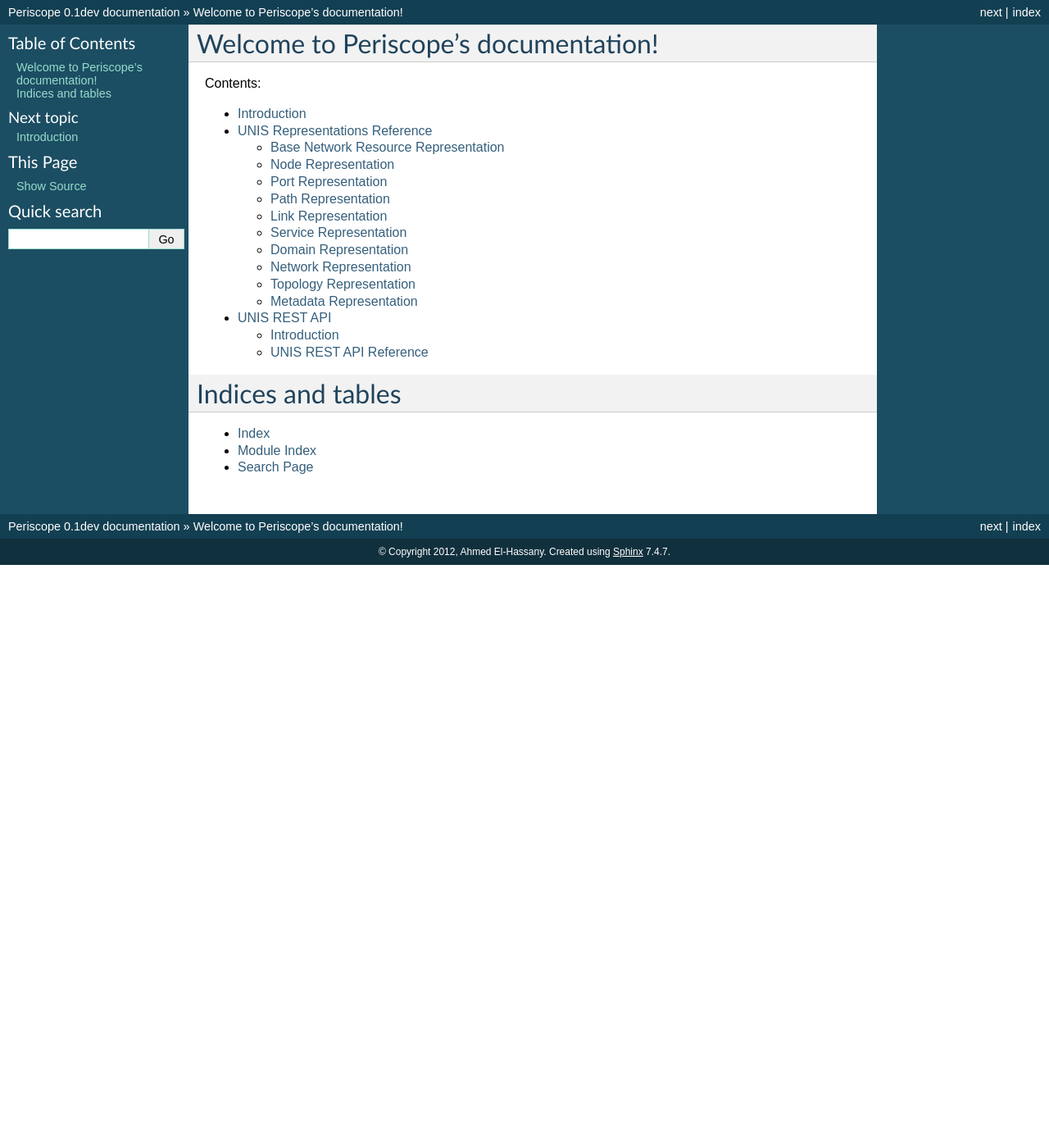
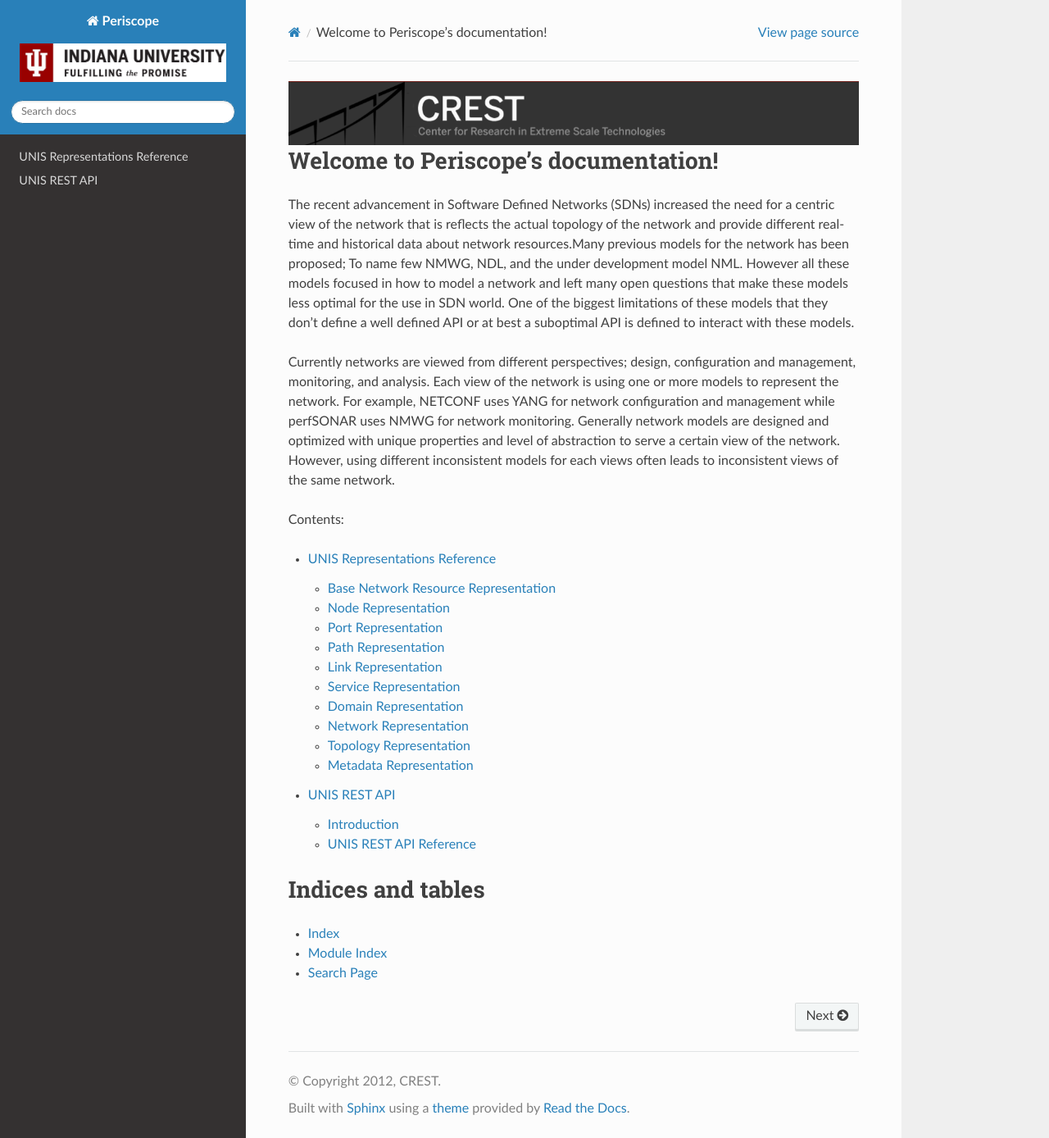
Before and after one commit to periscope-ps/unis, a Sphinx documentation site: the page built from docs/source/index.rst, in a window 1280 px wide and 1388 px high. Shown: the whole window at 82% size. Built offline with Sphinx 7.4.7 and the Read the Docs theme 2.0.0, drawn with Linux system fonts in a browser that asks for light colours.

Commit message:
Sphinx documentation with new template

```diff
--- /dev/null
+++ b/docs/source/_templates/layout.html
@@ -0,0 +1,11 @@
+{% extends "!layout.html" %}
+
+{% block relbar1 %}
+
+{{ super() }}
+{% endblock %}
+
+{% block sidebartoc %}
+<h3>{{ _('Table Of Contents') }}</h3>
+{{ toctree() }}
+{% endblock %}
--- a/docs/source/conf.py
+++ b/docs/source/conf.py
@@ -12,6 +12,7 @@
 # serve to show the default.
 
 import sys, os
+import sphinx_rtd_theme
 
 # If extensions (or modules to document with autodoc) are in another directory,
 # add these directories to sys.path here. If the directory is relative to the
@@ -45,7 +46,8 @@
 
 # General information about the project.
 project = u'Periscope'
-copyright = u'2012, Ahmed El-Hassany'
+copyright = u'2012, CREST'
+author = 'Ahmed El-Hassany'
 
 # The version info for the project you're documenting, acts as replacement for
 # |version| and |release|, also used in various other places throughout the
@@ -95,12 +97,18 @@
 
 # The theme to use for HTML and HTML Help pages.  See the documentation for
 # a list of builtin themes.
-html_theme = 'default'
+html_theme = 'sphinx_rtd_theme'
+html_theme_path = [sphinx_rtd_theme.get_html_theme_path()]
 
 # Theme options are theme-specific and customize the look and feel of a theme
 # further.  For a list of options available for each theme, see the
 # documentation.
 #html_theme_options = {}
+html_theme_options = {
+    "sticky_navigation": True,
+    "display_version": False
+}
+html_logo = "_static/LOGO.jpg"
 
 # Add any paths that contain custom themes here, relative to this directory.
 #html_theme_path = []
--- a/docs/source/index.rst
+++ b/docs/source/index.rst
@@ -1,21 +1,21 @@
-.. Periscope documentation master file, created by
-   sphinx-quickstart on Fri May 11 16:13:17 2012.
-   You can adapt this file completely to your liking, but it should at least
-   contain the root `toctree` directive.
+.. Periscope documentation
+
+.. image:: _static/CREST.png
+      :align: center
 
 Welcome to Periscope's documentation!
 =====================================
+The recent advancement in Software Defined Networks (SDNs) increased the need for a centric view of the network that is reflects the actual topology of the network and provide different real-time and historical data about network resources.Many previous models for the network has been proposed; To name few NMWG, NDL, and the under development model NML. However all these models focused in how to model a network and left many open questions that make these models less optimal for the use in SDN world. One of the biggest limitations of these models that they don't define a well defined API or at best a suboptimal API is defined to interact with these models.
+
+Currently networks are viewed from different perspectives; design, configuration and management, monitoring, and analysis. Each view of the network is using one or more models to represent the network. For example, NETCONF uses YANG for network configuration and management while perfSONAR uses NMWG for network monitoring. Generally network models are designed and optimized with unique properties and level of abstraction to serve a certain view of the network. However, using different inconsistent models for each views often leads to inconsistent views of the same network.
 
 Contents:
 
 .. toctree::
    :maxdepth: 2
 
-   periscope_intro
    schema/unis_model
    rest/index
-
-
 
 Indices and tables
 ==================
```
Also changed, not shown: docs/source/periscope_intro.rst (deleted, +0 -25 lines), docs/source/_static/CREST.png (added), docs/source/_static/LOGO.jpg (added).
